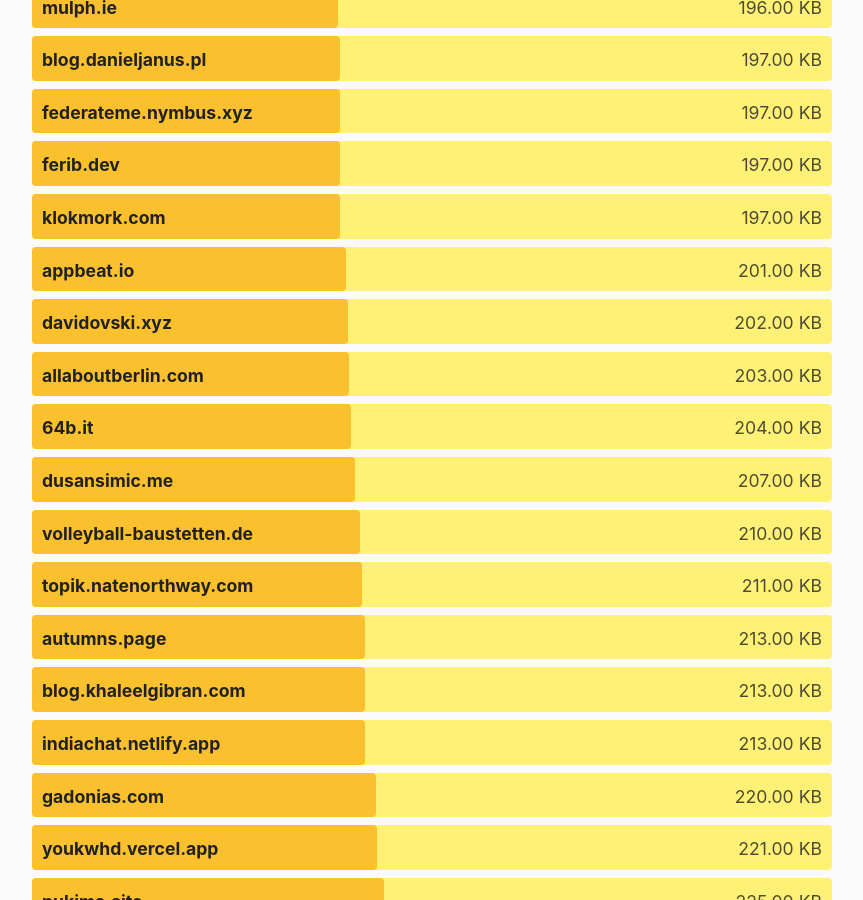
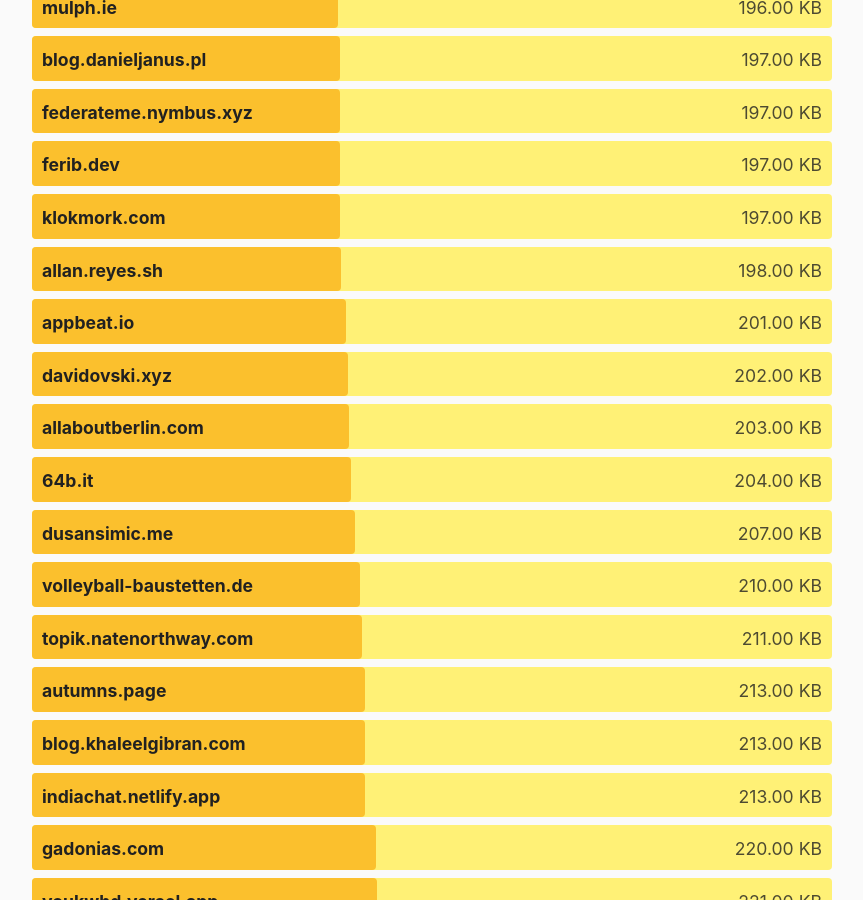
Before and after one commit to kevquirk/512kb.club, a Jekyll site: the page built from index.md, in a window 1280 px wide and 900 px high, scrolled down 21789 px. Shown: the whole window, without its empty margins (208-1071 px from the left). Built offline with Jekyll 4.4.1, drawn with Linux system fonts in a browser that asks for light colours.

Commit message:
Add allan.reyes.sh

```diff
--- a/_data/sites.yml
+++ b/_data/sites.yml
@@ -123,6 +123,11 @@
   size: 203
   last_checked: 2022-03-20
 
+- domain: allan.reyes.sh
+  url: https://allan.reyes.sh/
+  size: 198
+  last_checked: 2022-09-12
+
 - domain: allien.work
   url: https://allien.work/
   size: 166
```
